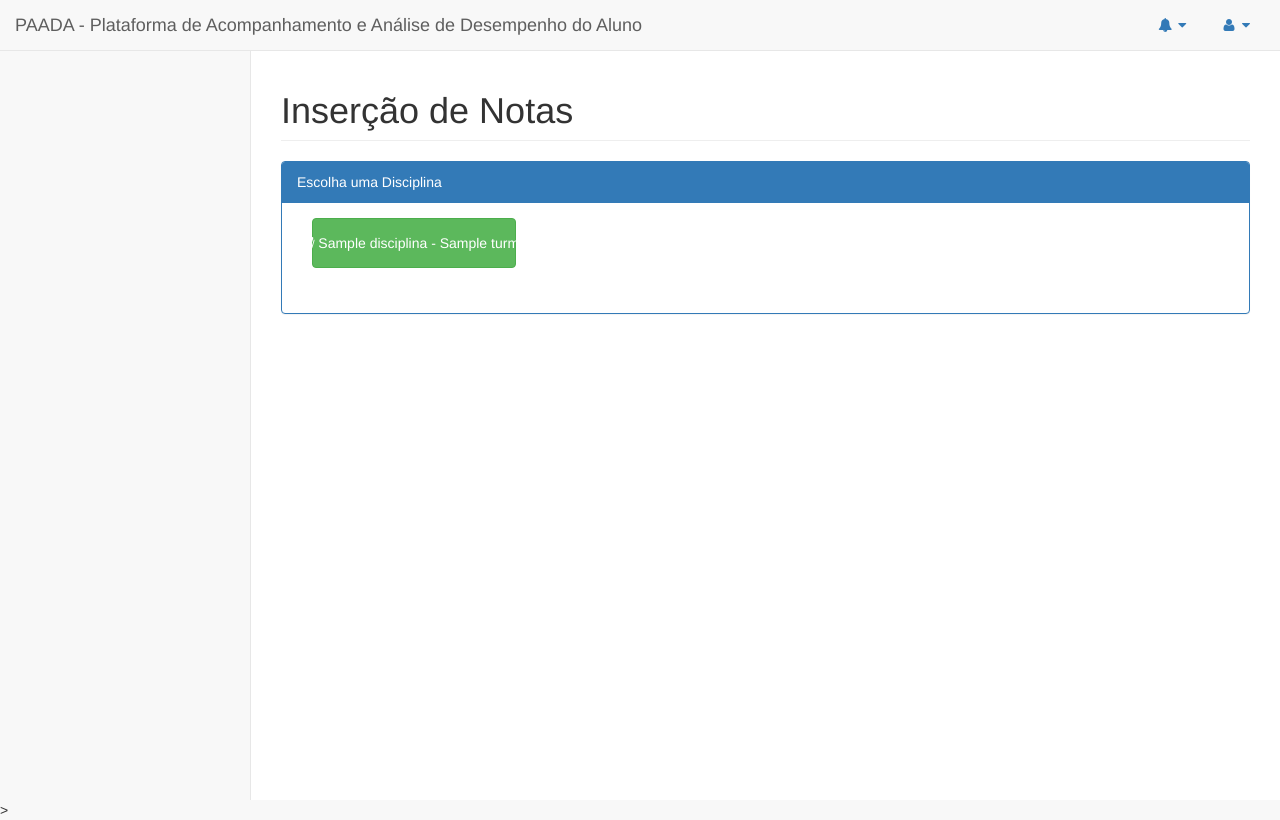
After one commit to clebrsonn/paada, a Django app: template core/templates/core/escolher_disciplina.html in a window 1280 px wide. The commit adds this page. Run offline with Django 3.2, Linux system fonts and the light colour scheme; the template is opened without the code that fills it: most values are stand-ins (such as "Sample title", 1, 10 or a date in 2020); some libraries are stand-ins or nearby versions.

Commit message:
criando tela de escolha de disciplinas para inserção de notas

```diff
--- a/core/admin.py
+++ b/core/admin.py
@@ -36,7 +36,7 @@ class AlunoAdmin(admin.ModelAdmin):
 
 @admin.register(Disciplina)
 class DisciplinaAdmin(admin.ModelAdmin):
-    search_fields = (u"nome_discsiplina", u"professor", u"turma")
+    search_fields = (u"nome_disciplina", u"professor", u"turma")
     form = DisciplinaForm
 
 
--- a/core/static/core/css/aluno.css
+++ /dev/null
@@ -1,5 +0,0 @@
-form .aligned .results_on_deck{
-    display: inline-block !important;
-    margin-left: 0px !important;
-    font-size: 14px;
-}
--- /dev/null
+++ b/core/static/core/css/professores.css
@@ -0,0 +1,12 @@
+.disciplinas-botao{
+    margin-bottom: 30px;
+    width: 100%;
+    height: 50px;
+    position: relative;
+}
+.disciplinas-botao span{
+    position: absolute;
+    top: 50%;
+    left: 50%;
+    transform: translate(-50%, -50%);
+}
--- a/core/templates/core/base.html
+++ b/core/templates/core/base.html
@@ -13,6 +13,8 @@
     <link href="{% static "core/css/font-awesome.min.css" %}" rel="stylesheet" type="text/css">
     <link href="{% static "core/css/metisMenu.min.css" %}" rel="stylesheet">
     <link href="{% static "core/css/sb-admin-2.css" %}" rel="stylesheet">
+    <!-- Nossos css's-->
+    <link href="{% static "core/css/professores.css" %}" rel="stylesheet">
 </head>
 
 <body>
--- /dev/null
+++ b/core/templates/core/escolher_disciplina.html
@@ -0,0 +1,35 @@
+{% extends "core/base.html" %}
+
+{% block content %}
+    <div class="row">
+        <div class="col-lg-12">
+            <h1 class="page-header">Inserção de Notas</h1>
+        </div>
+    </div>
+
+    <div class="row">
+        <div class="col-lg-12">
+            <div class="panel panel-primary">
+                <div class="panel-heading">
+                    Escolha uma Disciplina
+                </div>
+                <div class="panel-body">
+                    {% for disciplina in disciplinas %}
+                        <div class="col-lg-3 col-md-3">
+                            <a href="{{ disciplina.get_disciplina_alunos_url }}"
+                               class="btn btn-success disciplinas-botao">
+                                <span>
+                                    <i class="fa fa-book"></i>
+                                    {{ disciplina.nome_disciplina }} -
+                                    {{ disciplina.turma }}
+                                </span>
+                            </a>
+                        </div>
+                    {% empty %}
+                        <h4>Professor sem disciplinas cadastradas.</h4>
+                    {% endfor %}
+                </div>
+            </div>
+        </div>
+    </div>
+{% endblock %}
--- a/core/templates/core/menu_lateral_responsaveis.html
+++ b/core/templates/core/menu_lateral_responsaveis.html
@@ -11,7 +11,7 @@
                 <a href="#"><i class="fa fa-book fa-fw"></i>Agenda Virtual</a>
             </li>
              <li>
-                <a href="#"><i class="fa fa-signal fa-fw"></i>Acompanhamento Acadêmico</a>
+                <a href="#"><i class="fa fa-edit fa-fw"></i>Acompanhamento Acadêmico</a>
             </li>
         </ul>
     </div>
--- a/core/urls.py
+++ b/core/urls.py
@@ -20,4 +20,5 @@ from . import views
 
 urlpatterns = [
     url(r'^$', views.home, name="home"),
+    url(r'^escolher_disciplina/$', views.escolher_disciplina, name="escolher_disciplina"),
 ]
--- a/requirements.txt
+++ b/requirements.txt
@@ -1,7 +1,6 @@
 backports.shutil-get-terminal-size==1.0.0
 decorator==4.0.9
 Django==1.9.6
-django-ajax-selects==1.4.3
 django-widget-tweaks==1.4.1
 ipython==4.2.0
 ipython-genutils==0.1.0
```
Also changed, not shown: core/autocomplete_views.py (added, +49 -0 lines), core/models.py (+23 -11 lines), core/templates/core/index_professores.html (deleted, +0 -14 lines), core/templates/core/menu_lateral_professores.html (+3 -4 lines), core/views.py (+11 -49 lines), core/migrations/0003_auto_20160611_2039.py (added), core/migrations/0004_notas.py (added), db.sqlite3.
